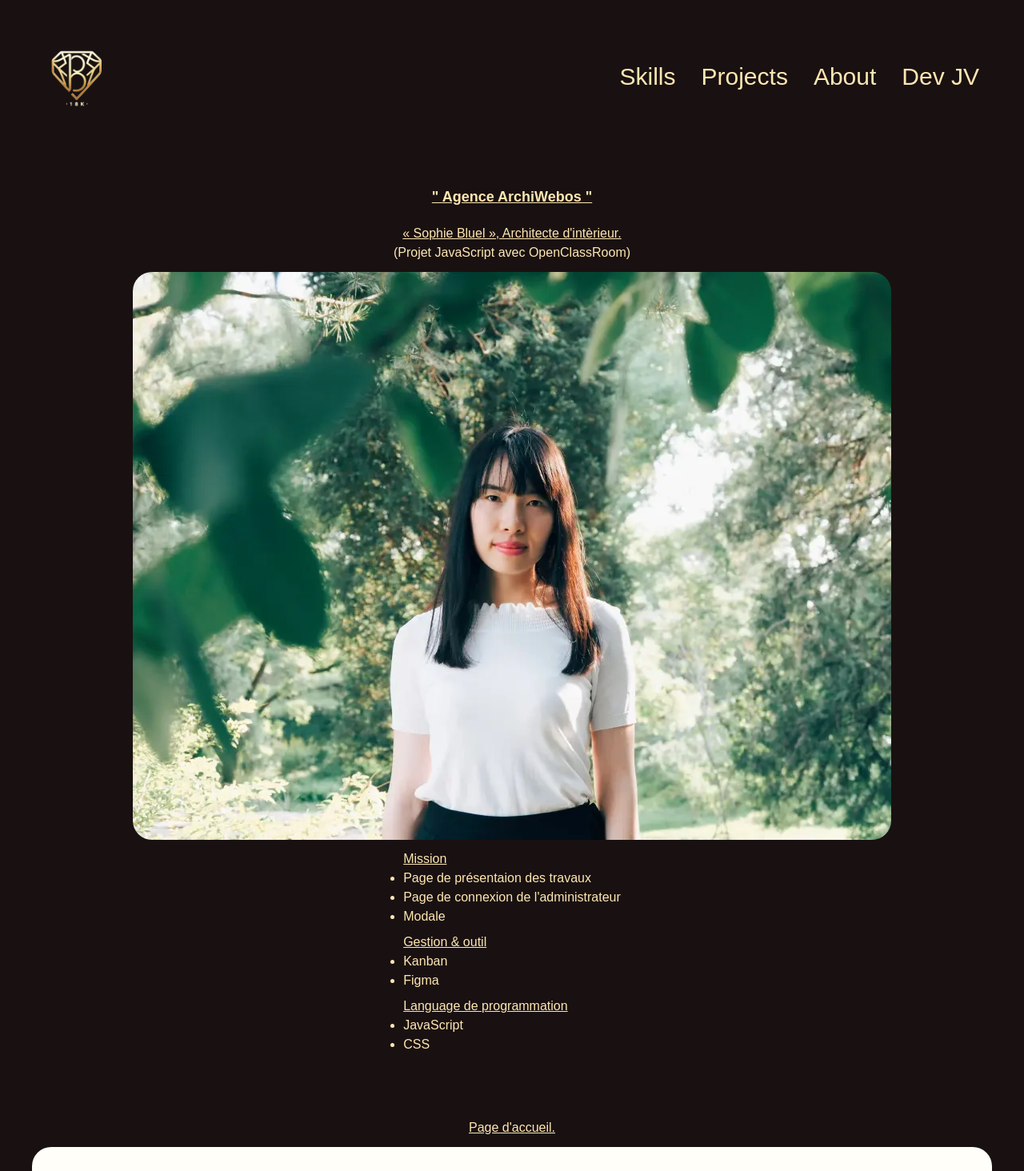
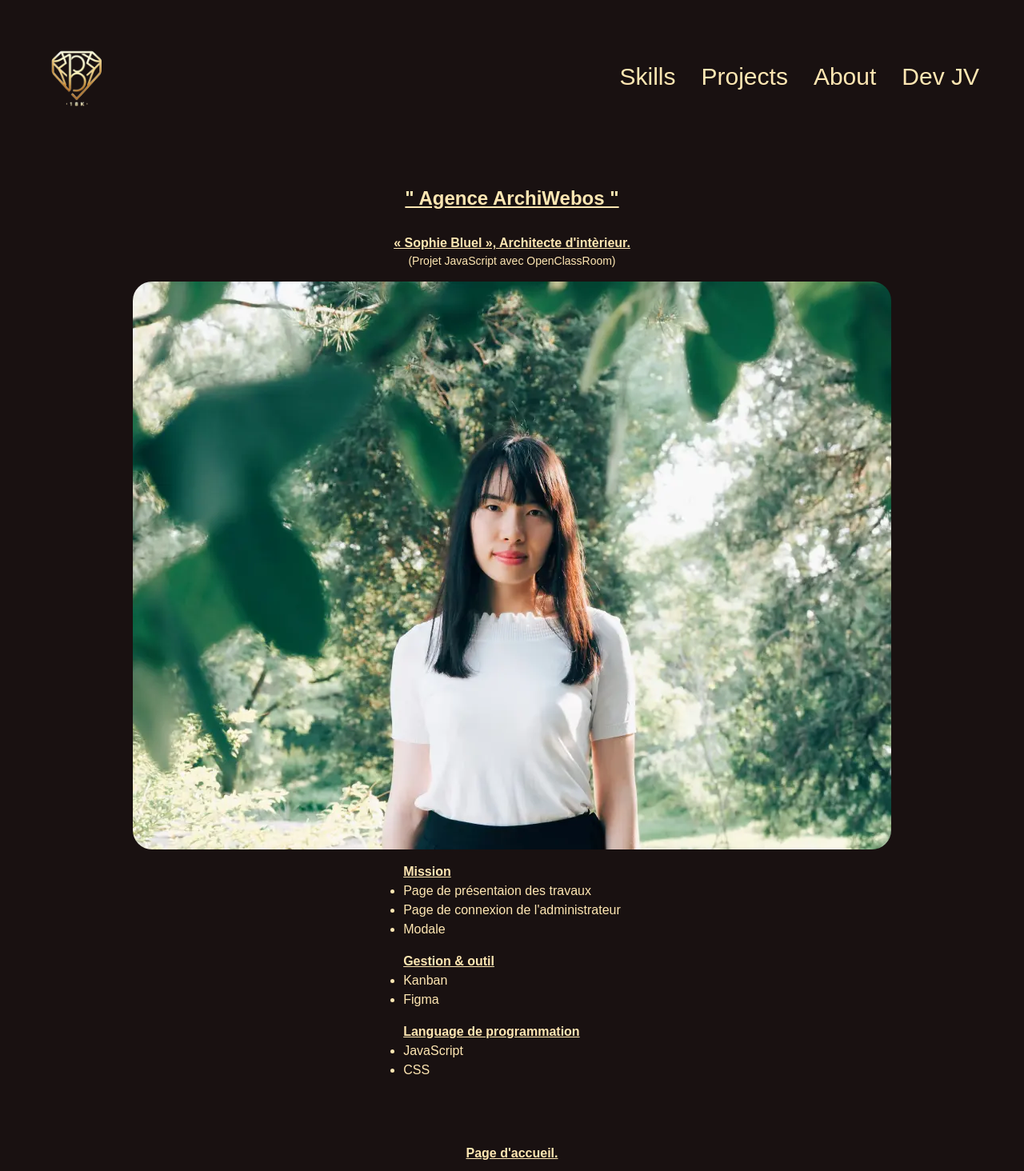
Before and after one commit to Buens18k/Portfolio, a Next.js app: page /project/sophiebluel in a window 1280 px wide. Shown: the top 1464 px of the page at 80% size. Built offline with nearby package versions, Linux system fonts and the light colour scheme; a web font is replaced by a local one.

Commit message:
component MissingItems

```diff
--- /dev/null
+++ b/app/components/projects/missingItems.tsx
@@ -0,0 +1,19 @@
+interface MissingItemsProps {
+  title: string;
+  items: string[];
+}
+
+function MissingItems({ title, items }: MissingItemsProps) {
+  return (
+    <div className="flex flex-col ">
+      <h2 className="font-semibold underline">{title}</h2>
+      <ul className="flex flex-col items-start list-disc">
+        {items.map((item, index) => (
+          <li key={index}>{item}</li>
+        ))}
+      </ul>
+    </div>
+  );
+}
+
+export default MissingItems;
--- a/app/project/sophiebluel/page.tsx
+++ b/app/project/sophiebluel/page.tsx
@@ -1,48 +1,28 @@
 import ButtonContact from '@/app/components/buttonContact';
+import MissingItems from '@/app/components/projects/missingItems';
 import PictureProject from '@/app/components/projects/picture';
 
 function Project() {
   return (
     <main className="flex flex-col min-h-screen p-10 max-w-screen-2xl gap-20">
-      <section className="flex flex-col justify-center gap-5">
-        <h1 className="flex justify-center text-lg font-bold underline">&quot; Agence ArchiWebos &quot;</h1>
-        <div className="flex flex-col items-center gap-3">
+      <section className="flex flex-col justify-center gap-7">
+        <h1 className="flex justify-center text-2xl font-bold underline">&quot; Agence ArchiWebos &quot;</h1>
+        <div className="flex flex-col items-center gap-4">
           <div className="flex flex-col justify-center items-center">
-            <p className="flex justify-center underline">&laquo; Sophie Bluel &raquo;, Architecte d&apos;intèrieur.</p>
-            <span>(Projet JavaScript avec OpenClassRoom)</span>
+            <p className="flex font-semibold justify-center underline">&laquo; Sophie Bluel &raquo;, Architecte d&apos;intèrieur.</p>
+            <span className="text-sm">(Projet JavaScript avec OpenClassRoom)</span>
           </div>
           <PictureProject src="bluel.webp" alt="Photo de Sophie Bluel" />
-          <div className="flex flex-col gap-2">
-            <div className="flex flex-col ">
-              <h2 className="underline">Mission</h2>
-              <ul className="flex flex-col items-start list-disc">
-                <li>Page de présentaion des travaux</li>
-                <li>Page de connexion de l&apos;administrateur</li>
-                <li>Modale</li>
-              </ul>
-            </div>
-            <div className="flex flex-col ">
-              <h2 className="underline">Gestion & outil</h2>
-              <ul className="flex flex-col items-start list-disc">
-                <li>Kanban</li>
-                <li>Figma</li>
-              </ul>
-            </div>
-            <div className="flex flex-col ">
-              <h2 className="underline">Language de programmation</h2>
-              <div>
-                <ul className="flex flex-col items-start list-disc">
-                  <li>JavaScript</li>
-                  <li>CSS</li>
-                </ul>
-              </div>
-            </div>
+          <div className="flex flex-col gap-4">
+            <MissingItems title="Mission" items={['Page de présentaion des travaux', "Page de connexion de l'administrateur", 'Modale']} />
+            <MissingItems title="Gestion & outil" items={['Kanban', 'Figma']} />
+            <MissingItems title="Language de programmation" items={['JavaScript', 'CSS']} />
           </div>
         </div>
       </section>
       <section className="flex flex-col gap-3">
         <div className="flex justify-center">
-          <h3 className="underline">Page d&apos;accueil.</h3>
+          <h3 className="font-semibold underline">Page d&apos;accueil.</h3>
         </div>
         <PictureProject src="p6.webp" alt="Photo de Sophie Bluel" />
         <ul className="flex flex-col items-start list-disc">
@@ -84,8 +64,8 @@ function Project() {
         <div>
           <ul className="flex flex-col justify-start items-start list-disc">
             <li>Création d&apos;une modale de suppression de travaux existant.</li>
-            <li>Requête de type &quot;DELETE&quot;.</li>
-            <li>Conformité du design.</li>
+            <li>Affichage des travaux existant.</li>
+            <li>Fonctionnalité de suppression de travaux, en communiquant avec l&apos;API et en actualisant le DOM</li>
           </ul>
         </div>
       </section>
@@ -96,9 +76,12 @@ function Project() {
         <PictureProject src="modalAddBluel.webp" alt="Photo de Sophie Bluel" />
         <div>
           <ul className="flex flex-col justify-start items-start list-disc">
-            <li>Création d&apos;une modale de suppression de travaux existant.</li>
-            <li>Requête de type &quot;ADD&quot;.</li>
-            <li>Conformité du design.</li>
+            <li>Création d&apos;une modale d&apos;ajout de travaux.</li>
+            <li>Message d&apos;erreur dans le cas d&apos;un mauvais remplissage du formulaire.</li>
+            <li>Envoie du nouveaux projet à l&apos;API en respectant la documentation</li>
+            <li>
+              Affichage du nouveaux projet dynamiquement dans le portfolio ainsi que dans la modale de suppression sans rechargement de la page Web.
+            </li>
           </ul>
         </div>
       </section>
```
